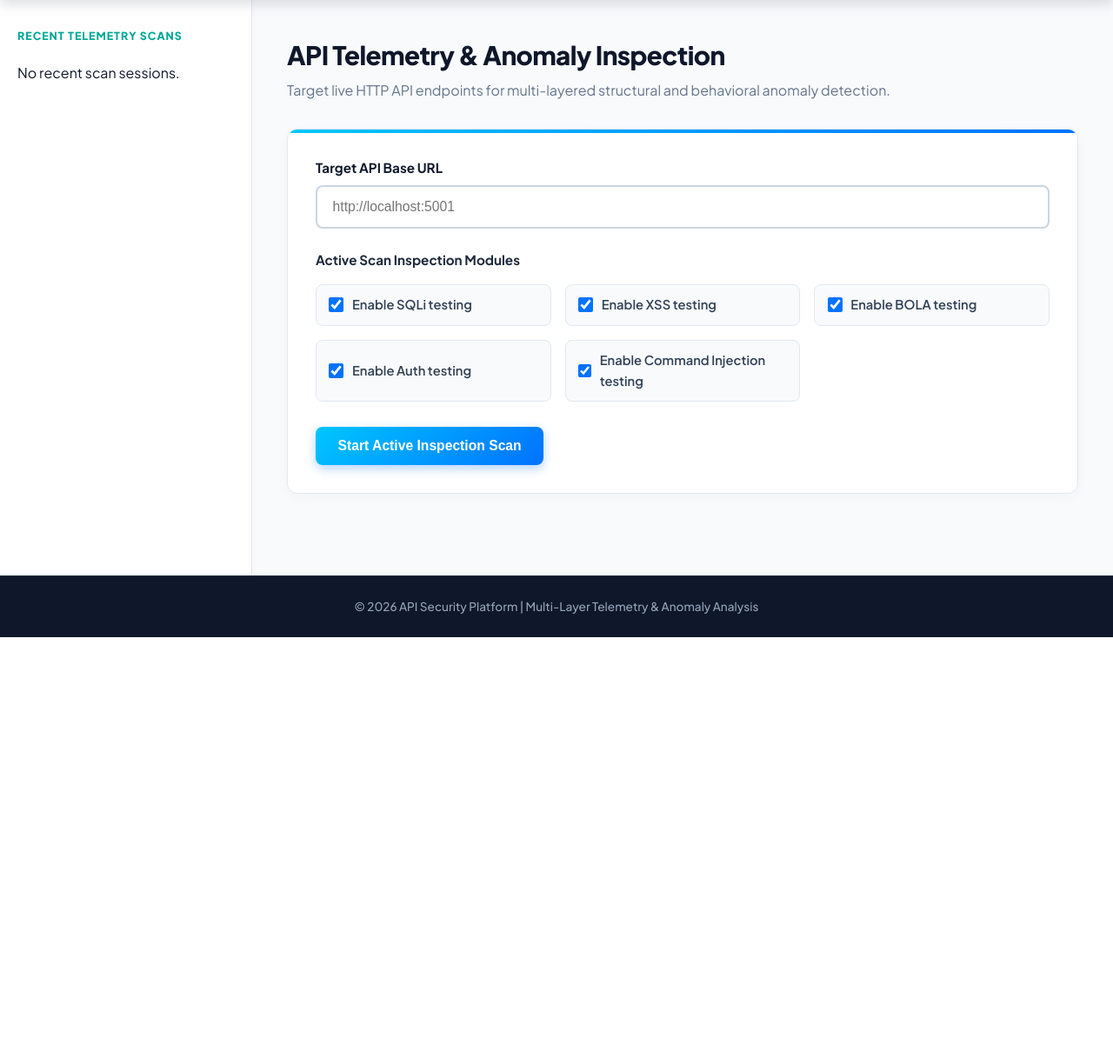
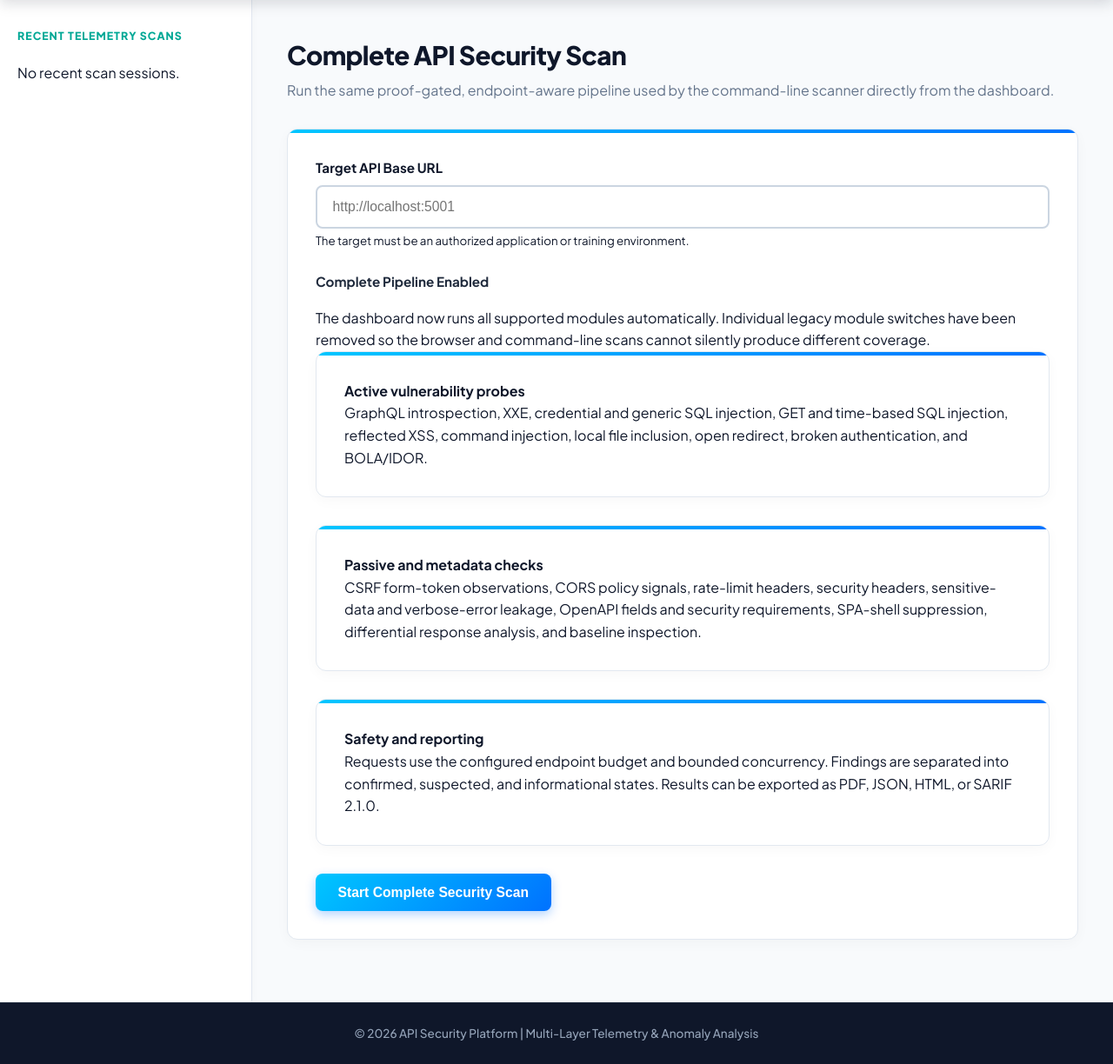
Before and after one commit to m-zohaibk/api-security-platform, a Flask app: page / in a window 1280 px wide. Shown: the part 67-1291 px from the top of the page at 87% size. Before the commit the page ends 800 px from the top, so only its background shows below. Run offline with Flask 3, Linux system fonts and the light colour scheme.

Commit message:
Unify dashboard with complete security pipeline

```diff
--- a/dashboard/routes.py
+++ b/dashboard/routes.py
@@ -17,6 +17,7 @@ from detection.signature import SignatureDetector
 from detection.ml_model import MLAnomalyDetector
 from detection.deep_learning import DeepLearningDetector
 from detection.risk_scorer import RiskScorer
+from main import run_pipeline
 
 dashboard_bp = Blueprint("dashboard", __name__)
 
@@ -35,181 +36,10 @@ def start_scan():
     if not target_url:
         return redirect(url_for("dashboard.index"))
 
-    # Selected Inspection Modules — default all to True if not explicitly parameterized
-    has_explicit_modules = any(k.startswith("module_") for k in request.form.keys())
-    if has_explicit_modules:
-        module_sqli = request.form.get("module_sqli") == "on"
-        module_xss = request.form.get("module_xss") == "on"
-        module_bola = request.form.get("module_bola") == "on"
-        module_auth = request.form.get("module_auth") == "on"
-        module_cmd = request.form.get("module_cmd") == "on"
-    else:
-        module_sqli = True
-        module_xss = True
-        module_bola = True
-        module_auth = True
-        module_cmd = True
-
-    # Active Scan Engine Pipeline Execution
-    discoverer = EndpointDiscovery(base_url=target_url)
-    discovered_endpoints = discoverer.discover()
-    if not discovered_endpoints:
-        discovered_endpoints = [{"url": target_url, "method": "GET"}]
-
-    request_engine = RequestEngine()
-    response_parser = ResponseParser()
-    signature_detector = SignatureDetector()
-    ml_detector = MLAnomalyDetector()
-    dl_detector = DeepLearningDetector()
-    risk_scorer = RiskScorer()
-
-    # Save Session
-    session_obj = save_scan_session(target_url=target_url, total_endpoints=len(discovered_endpoints))
-
-    total_risk_scores = []
-    vulnerability_count = 0
-
-    # Build active test payloads based on selected modules
-    active_test_queue = []
-
-    if module_sqli:
-        active_test_queue.append({"type": "SQL_Injection", "payload": "{\"username\": \"admin' OR 1=1 --\", \"password\": \"pass\"}", "method": "POST", "headers": {"Content-Type": "application/json"}})
-        active_test_queue.append({"type": "SQL_Injection_GET", "payload": "' OR 1=1 --", "method": "GET"})
-    if module_xss:
-        active_test_queue.append({"type": "Cross_Site_Scripting", "payload": "<script>alert('xss')</script>", "method": "POST"})
-    if module_cmd:
-        active_test_queue.append({"type": "Command_Injection", "payload": "; cat /etc/passwd", "method": "GET"})
-    if module_auth:
-        active_test_queue.append({"type": "Broken_Authentication", "payload": "", "method": "GET", "headers": {"Authorization": "Bearer null"}})
-    if module_bola:
-        for uid in [1, 2, 3, 999]:
-            active_test_queue.append({
-                "type": "BOLA_IDOR",
-                "payload": f"id={uid}",
-                "method": "GET",
-                "path_suffix": f"/users/v1/{uid}"
-            })
-
-    # Fallback to standard baseline if no module selected
-    if not active_test_queue:
-        active_test_queue.append({"type": "Baseline_Inspection", "payload": "", "method": "GET"})
-
-    for ep_info in discovered_endpoints:
-        base_ep_url = ep_info["url"]
-        default_method = ep_info["method"]
-
-        ep_obj = save_endpoint(session_id=session_obj.id, url=base_ep_url, method=default_method)
-
-        # Baseline request — get normal response parameters
-        baseline_req = request_engine.send_request(default_method, base_ep_url)
-        baseline_size = baseline_req.get("response_size", 0)
-        baseline_status = baseline_req.get("status_code", 200)
-        baseline_time = baseline_req.get("response_time", 0.0)
-        baseline_telemetry = {
-            "status_code": baseline_status,
-            "response_size": baseline_size,
-            "response_time": baseline_time
-        }
-
-        for test_item in active_test_queue:
-            # Handle path suffix safely for BOLA testing
-            path_suffix = test_item.get("path_suffix", "")
-            if path_suffix:
-                if base_ep_url.rstrip("/").endswith(path_suffix.strip("/")):
-                    test_url = base_ep_url
-                else:
-                    test_url = base_ep_url.rstrip("/") + path_suffix
-            else:
-                test_url = base_ep_url
-
-            test_method = test_item.get("method", default_method)
-            payload_str = test_item.get("payload", "")
-            custom_headers = test_item.get("headers", None)
-
-            # Dispatch HTTP Request with payload
-            req_data = request_engine.send_request(test_method, test_url, payload=payload_str, custom_headers=custom_headers)
-
-            # Baseline differential check — only skip if response is identical AND contains no error indicators
-            current_size = req_data.get("response_size", 0)
-            current_status = req_data.get("status_code", 200)
-            response_body = req_data.get("response_body", "")
-
-            error_indicators = [
-                "error", "sql", "syntax", "warning",
-                "exception", "invalid", "undefined",
-                "mysql", "ora-", "pg::", "sqlite", "traceback"
-            ]
-            has_error = any(ind in response_body.lower() for ind in error_indicators)
-
-            if (current_size == baseline_size
-                and current_status == baseline_status
-                and current_size > 0
-                and not has_error
-                and test_item["type"] not in ["Baseline_Inspection"]):
-                req_data["payload_had_effect"] = False
-            else:
-                req_data["payload_had_effect"] = True
-
-            # Security misconfiguration is always valid regardless of baseline comparison
-            if test_item["type"] == "Baseline_Inspection":
-                req_data["payload_had_effect"] = True
-
-            features = response_parser.extract_features(req_data)
-
-            # Detection Layers
-            sig_res = signature_detector.analyze(req_data, baseline_telemetry=baseline_telemetry)
-            ml_res = ml_detector.predict(features)
-            dl_res = dl_detector.analyze(payload_str, features)
-
-            risk_summary = risk_scorer.calculate_risk(
-                signature_result=sig_res,
-                ml_result=ml_res,
-                dl_result=dl_res,
-                endpoint_url=test_url,
-                http_method=test_method,
-                payload_had_effect=req_data.get("payload_had_effect", True),
-                telemetry_data=req_data
-            )
-
-            score = risk_summary["total_score"]
-            severity = risk_summary["severity"]
-            total_risk_scores.append(score)
-
-            attack_name = test_item["type"] if sig_res.get("is_vulnerable") or score > 0.0 else sig_res.get("attack_type", "None")
-
-            if sig_res.get("is_vulnerable") or score > 0.0:
-                vulnerability_count += 1
-
-            # Only save meaningful findings with risk score or triggered signatures
-            if score > 0 or sig_res.get("is_vulnerable") or sig_res.get("matched"):
-                save_finding(
-                    session_id=session_obj.id,
-                    endpoint_id=ep_obj.id,
-                    attack_type=attack_name,
-                    severity=severity,
-                    risk_score=score,
-                    finding_status=risk_summary.get("finding_status", "Informational"),
-                    signature_triggered=sig_res.get("proof_of_concept") or sig_res.get("pattern_matched", ""),
-                    ml_score=ml_res.get("points", 0.0),
-                    lstm_score=dl_res.get("lstm_points", 0.0),
-                    autoencoder_score=dl_res.get("autoencoder_points", 0.0),
-                    recommendation=risk_summary.get("recommendation", ""),
-                    request_payload=payload_str,
-                    response_status=req_data.get("status_code", 200),
-                    response_size=req_data.get("response_size", 0),
-                    response_time=req_data.get("response_time", 0.0)
-                )
-
-    # Update session overall totals and end time
-    overall_score = round(max(total_risk_scores), 2) if total_risk_scores else 0.0
-    complete_scan_session(
-        session_id=session_obj.id,
-        overall_risk_score=overall_score,
-        overall_severity=RiskScorer.classify_severity(overall_score),
-        total_vulnerabilities=vulnerability_count
-    )
-
-    return redirect(url_for("dashboard.results", session_id=session_obj.id))
+    session_id = run_pipeline(target_url, return_session_id=True)
+    if not isinstance(session_id, int):
+        return "Scan failed", 500
+    return redirect(url_for("dashboard.results", session_id=session_id))
 
 @dashboard_bp.route("/results/<int:session_id>")
 def results(session_id):
@@ -409,148 +239,22 @@ def api_trigger_scan():
     if not target_url:
         return jsonify({"status": "error", "message": "target_url is required"}), 400
 
-    # Active Scan Engine Pipeline Execution
-    discoverer = EndpointDiscovery(base_url=target_url)
-    discovered_endpoints = discoverer.discover()
-    if not discovered_endpoints:
-        discovered_endpoints = [{"url": target_url, "method": "GET"}]
+    session_id = run_pipeline(target_url, return_session_id=True)
+    if not isinstance(session_id, int):
+        return jsonify({"status": "error", "message": "scan failed"}), 500
 
-    request_engine = RequestEngine()
-    response_parser = ResponseParser()
-    signature_detector = SignatureDetector()
-    ml_detector = MLAnomalyDetector()
-    dl_detector = DeepLearningDetector()
-    risk_scorer = RiskScorer()
-
-    session_obj = save_scan_session(target_url=target_url, total_endpoints=len(discovered_endpoints))
-
-    total_risk_scores = []
-    vulnerability_count = 0
-
-    active_test_queue = [
-        {"type": "SQL_Injection", "payload": "{\"username\": \"admin' OR 1=1 --\", \"password\": \"pass\"}", "method": "POST", "headers": {"Content-Type": "application/json"}},
-        {"type": "SQL_Injection_GET", "payload": "' OR 1=1 --", "method": "GET"},
-        {"type": "Cross_Site_Scripting", "payload": "<script>alert('xss')</script>", "method": "POST"},
-        {"type": "Command_Injection", "payload": "; cat /etc/passwd", "method": "GET"},
-        {"type": "Broken_Authentication", "payload": "", "method": "GET", "headers": {"Authorization": "Bearer null"}},
-        {"type": "BOLA_IDOR", "payload": "id=1", "method": "GET", "path_suffix": "/users/v1/1"},
-        {"type": "BOLA_IDOR", "payload": "id=2", "method": "GET", "path_suffix": "/users/v1/2"},
-        {"type": "BOLA_IDOR", "payload": "id=3", "method": "GET", "path_suffix": "/users/v1/3"},
-        {"type": "BOLA_IDOR", "payload": "id=999", "method": "GET", "path_suffix": "/users/v1/999"},
-        {"type": "Baseline_Inspection", "payload": "", "method": "GET"}
-    ]
-
-    for ep_info in discovered_endpoints:
-        base_ep_url = ep_info["url"]
-        default_method = ep_info["method"]
-        ep_obj = save_endpoint(session_id=session_obj.id, url=base_ep_url, method=default_method)
-
-        baseline_req = request_engine.send_request(default_method, base_ep_url)
-        baseline_size = baseline_req.get("response_size", 0)
-        baseline_status = baseline_req.get("status_code", 200)
-        baseline_time = baseline_req.get("response_time", 0.0)
-        baseline_telemetry = {
-            "status_code": baseline_status,
-            "response_size": baseline_size,
-            "response_time": baseline_time
-        }
-
-        for test_item in active_test_queue:
-            path_suffix = test_item.get("path_suffix", "")
-            if path_suffix:
-                if base_ep_url.rstrip("/").endswith(path_suffix.strip("/")):
-                    test_url = base_ep_url
-                else:
-                    test_url = base_ep_url.rstrip("/") + path_suffix
-            else:
-                test_url = base_ep_url
-
-            test_method = test_item.get("method", default_method)
-            payload_str = test_item.get("payload", "")
-            custom_headers = test_item.get("headers", None)
-
-            req_data = request_engine.send_request(test_method, test_url, payload=payload_str, custom_headers=custom_headers)
-
-            current_size = req_data.get("response_size", 0)
-            current_status = req_data.get("status_code", 200)
-            response_body = req_data.get("response_body", "")
-
-            error_indicators = [
-                "error", "sql", "syntax", "warning",
-                "exception", "invalid", "undefined",
-                "mysql", "ora-", "pg::", "sqlite", "traceback"
-            ]
-            has_error = any(ind in response_body.lower() for ind in error_indicators)
-
-            if (current_size == baseline_size
-                and current_status == baseline_status
-                and current_size > 0
-                and not has_error
-                and test_item["type"] not in ["Baseline_Inspection"]):
-                req_data["payload_had_effect"] = False
-            else:
-                req_data["payload_had_effect"] = True
-
-            if test_item["type"] == "Baseline_Inspection":
-                req_data["payload_had_effect"] = True
-
-            features = response_parser.extract_features(req_data)
-
-            sig_res = signature_detector.analyze(req_data, baseline_telemetry=baseline_telemetry)
-            ml_res = ml_detector.predict(features)
-            dl_res = dl_detector.analyze(payload_str, features)
-
-            risk_summary = risk_scorer.calculate_risk(
-                signature_result=sig_res,
-                ml_result=ml_res,
-                dl_result=dl_res,
-                endpoint_url=test_url,
-                http_method=test_method,
-                payload_had_effect=req_data.get("payload_had_effect", True),
-                telemetry_data=req_data
-            )
-
-            score = risk_summary["total_score"]
-            severity = risk_summary["severity"]
-            total_risk_scores.append(score)
-
-            attack_name = test_item["type"] if sig_res.get("is_vulnerable") or score > 0.0 else sig_res.get("attack_type", "None")
-            if sig_res.get("is_vulnerable") or score > 0.0:
-                vulnerability_count += 1
-
-            if score > 0 or sig_res.get("is_vulnerable") or sig_res.get("matched"):
-                save_finding(
-                    session_id=session_obj.id,
-                    endpoint_id=ep_obj.id,
-                    attack_type=attack_name,
-                    severity=severity,
-                    risk_score=score,
-                    finding_status=risk_summary.get("finding_status", "Informational"),
-                    signature_triggered=sig_res.get("proof_of_concept") or sig_res.get("pattern_matched", ""),
-                    ml_score=ml_res.get("points", 0.0),
-                    lstm_score=dl_res.get("lstm_points", 0.0),
-                    autoencoder_score=dl_res.get("autoencoder_points", 0.0),
-                    recommendation=risk_summary.get("recommendation", ""),
-                    request_payload=payload_str,
-                    response_status=req_data.get("status_code", 200),
-                    response_size=req_data.get("response_size", 0),
-                    response_time=req_data.get("response_time", 0.0)
-                )
-
-    overall_score = round(max(total_risk_scores), 2) if total_risk_scores else 0.0
-    complete_scan_session(
-        session_id=session_obj.id,
-        overall_risk_score=overall_score,
-        overall_severity=RiskScorer.classify_severity(overall_score),
-        total_vulnerabilities=vulnerability_count
-    )
-
-    return jsonify({
-        "status": "success",
-        "session_id": session_obj.id,
-        "target_url": target_url,
-        "overall_risk_score": overall_score,
-        "overall_severity": RiskScorer.classify_severity(overall_score),
-        "total_vulnerabilities": vulnerability_count,
-        "results_url": f"/results/{session_obj.id}"
-    }), 200
+    db = SessionLocal()
+    try:
+        session_obj = db.query(ScanSession).filter(ScanSession.id == session_id).first()
+        return jsonify({
+            "status": "success",
+            "session_id": session_id,
+            "target_url": target_url,
+            "overall_risk_score": session_obj.overall_risk_score if session_obj else None,
+            "overall_severity": session_obj.overall_severity if session_obj else None,
+            "total_vulnerabilities": session_obj.total_vulnerabilities_found if session_obj else None,
+            "results_url": url_for("dashboard.results", session_id=session_id),
+            "sarif_url": url_for("dashboard.export_report", session_id=session_id, format="sarif"),
+        }), 200
+    finally:
+        db.close()
--- a/dashboard/templates/index.html
+++ b/dashboard/templates/index.html
@@ -1,11 +1,11 @@
 {% extends "base.html" %}
 
-{% block title %}Start Inspection Scan - API Security Platform{% endblock %}
+{% block title %}Start Complete Security Scan - API Security Platform{% endblock %}
 
 {% block content %}
 <div class="page-header">
-    <h1>API Telemetry & Anomaly Inspection</h1>
-    <p>Target live HTTP API endpoints for multi-layered structural and behavioral anomaly detection.</p>
+    <h1>Complete API Security Scan</h1>
+    <p>Run the same proof-gated, endpoint-aware pipeline used by the command-line scanner directly from the dashboard.</p>
 </div>
 
 <div class="card form-container">
@@ -13,31 +13,30 @@
         <div class="form-group">
             <label for="target_url">Target API Base URL</label>
             <input type="url" id="target_url" name="target_url" placeholder="http://localhost:5001" required>
+            <small>The target must be an authorized application or training environment.</small>
         </div>
 
         <div class="options-header">
-            <h3>Active Scan Inspection Modules</h3>
+            <h3>Complete Pipeline Enabled</h3>
+            <p>The dashboard now runs all supported modules automatically. Individual legacy module switches have been removed so the browser and command-line scans cannot silently produce different coverage.</p>
         </div>
 
-        <div class="checkbox-grid">
-            <label class="checkbox-label">
-                <input type="checkbox" name="module_sqli" checked> Enable SQLi testing
-            </label>
-            <label class="checkbox-label">
-                <input type="checkbox" name="module_xss" checked> Enable XSS testing
-            </label>
-            <label class="checkbox-label">
-                <input type="checkbox" name="module_bola" checked> Enable BOLA testing
-            </label>
-            <label class="checkbox-label">
-                <input type="checkbox" name="module_auth" checked> Enable Auth testing
-            </label>
-            <label class="checkbox-label">
-                <input type="checkbox" name="module_cmd" checked> Enable Command Injection testing
-            </label>
+        <div class="card">
+            <h4>Active vulnerability probes</h4>
+            <p>GraphQL introspection, XXE, credential and generic SQL injection, GET and time-based SQL injection, reflected XSS, command injection, local file inclusion, open redirect, broken authentication, and BOLA/IDOR.</p>
         </div>
 
-        <button type="submit" class="btn btn-primary">Start Active Inspection Scan</button>
+        <div class="card">
+            <h4>Passive and metadata checks</h4>
+            <p>CSRF form-token observations, CORS policy signals, rate-limit headers, security headers, sensitive-data and verbose-error leakage, OpenAPI fields and security requirements, SPA-shell suppression, differential response analysis, and baseline inspection.</p>
+        </div>
+
+        <div class="card">
+            <h4>Safety and reporting</h4>
+            <p>Requests use the configured endpoint budget and bounded concurrency. Findings are separated into confirmed, suspected, and informational states. Results can be exported as PDF, JSON, HTML, or SARIF 2.1.0.</p>
+        </div>
+
+        <button type="submit" class="btn btn-primary">Start Complete Security Scan</button>
     </form>
 </div>
 {% endblock %}
--- a/dashboard/templates/results.html
+++ b/dashboard/templates/results.html
@@ -6,6 +6,7 @@
 <div class="page-header">
     <h1>Inspection Results — Session #{{ session_data.id }}</h1>
     <p>Target: <strong>{{ session_data.target_url }}</strong></p>
+    <p><span class="badge badge-lg low">Complete proof-gated pipeline</span> Confirmed findings are counted separately from suspected and informational signals.</p>
 </div>
 
 <div class="summary-cards-grid">
@@ -45,6 +46,7 @@
             <a href="{{ url_for('dashboard.export_report', session_id=session_data.id, format='pdf') }}" class="btn btn-secondary">Export PDF</a>
             <a href="{{ url_for('dashboard.export_report', session_id=session_data.id, format='json') }}" class="btn btn-secondary">Export JSON</a>
             <a href="{{ url_for('dashboard.export_report', session_id=session_data.id, format='html') }}" class="btn btn-secondary">Export HTML</a>
+            <a href="{{ url_for('dashboard.export_report', session_id=session_data.id, format='sarif') }}" class="btn btn-secondary">Export SARIF</a>
         </div>
     </div>
 
--- a/main.py
+++ b/main.py
@@ -136,7 +136,7 @@ def _resolve_test_method(ep_info: Dict[str, Any], test_item: Dict[str, Any], def
     return test_item.get("method", default_method).upper()
 
 
-def run_pipeline(target_url: str, sarif_output: str = None):
+def run_pipeline(target_url: str, sarif_output: str = None, return_session_id: bool = False):
     print("\n" + "="*65)
     print("      API SECURITY & ANOMALY DETECTION PLATFORM")
     print("="*65)
@@ -411,7 +411,7 @@ def run_pipeline(target_url: str, sarif_output: str = None):
         print(" All inspection records persisted to database.")
         print(" Launch web dashboard via `python main.py --dashboard` to view reports.")
         print("="*65 + "\n")
-        return vulnerability_count
+        return session_obj.id if return_session_id else vulnerability_count
 
     except Exception as exc:
         logger.error(f"Error during scan pipeline execution: {exc}")
```
Also changed, not shown: tests/test_dashboard.py (+54 -1 lines).
